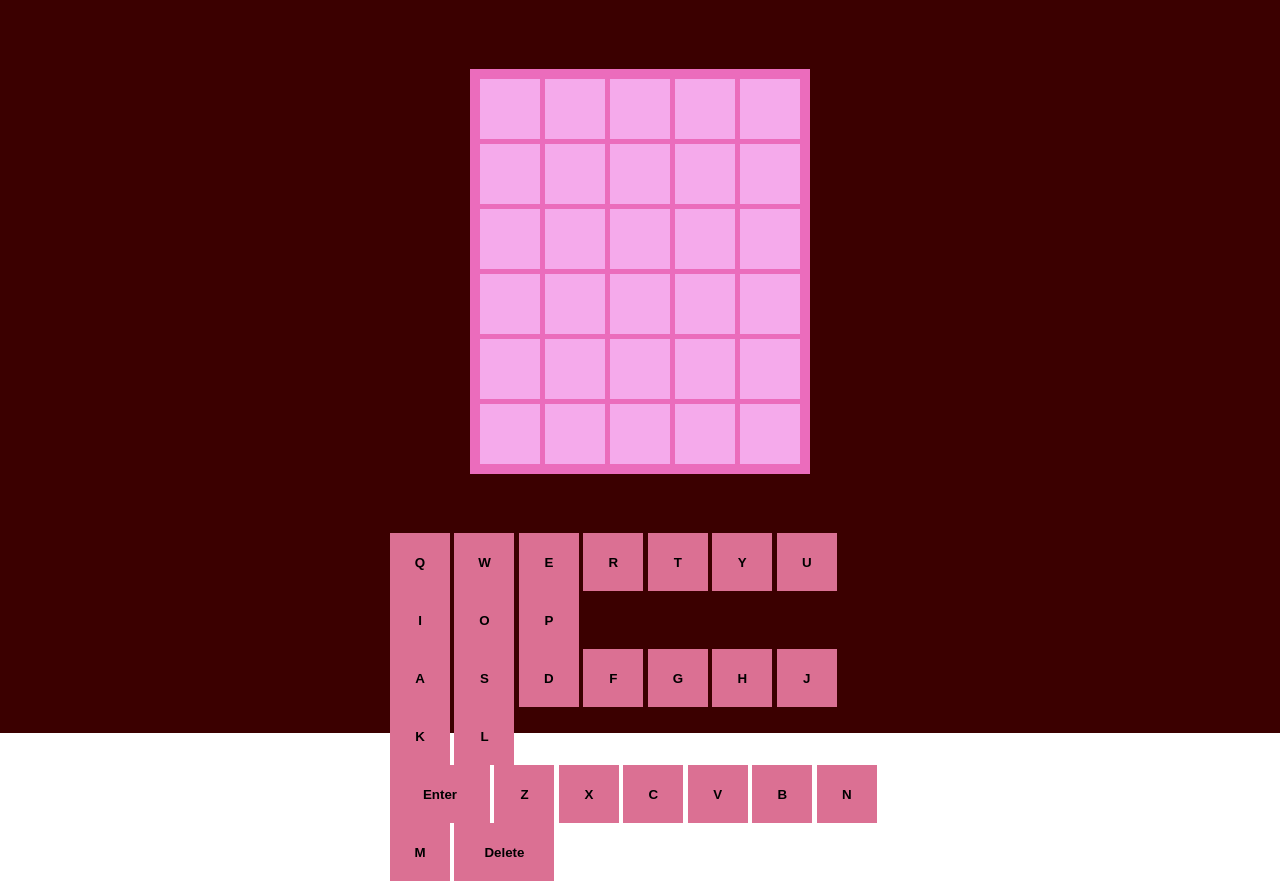
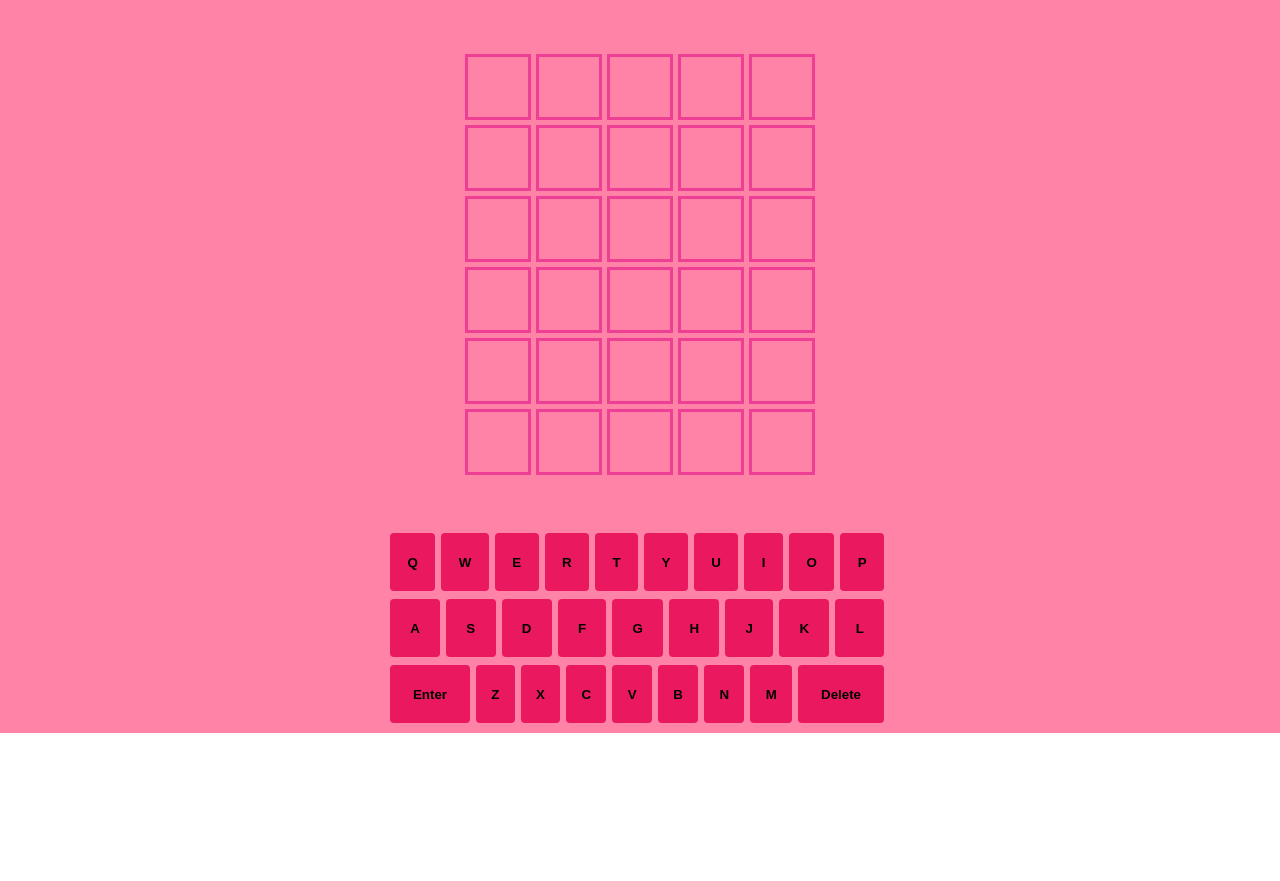
Before and after one commit to MAGS-GHC/wordle-ansebanse, a plain HTML site: page index.html in a window 1280 px wide. Shown: the part 67-948 px from the top of the page. After the commit the page ends 800 px from the top, so only its background shows below. Drawn offline with Linux system fonts and the light colour scheme.

Commit message:
Hent denne her

```diff
--- a/index.html
+++ b/index.html
@@ -5,7 +5,6 @@
     <meta name="viewport" content="width=device-width, initial-scale=1.8" />
     <title>Wordle</title>
     <link rel="stylesheet" href="style.css" />
-    <link rel="icon" href="Assets/wordle_logo_32x32.png" />
     <script src="script.js"></script>
   </head>
   <body>
@@ -19,7 +18,7 @@
         </div>
 
         <div id="keyboardcontainer">
-          <div class="keyboard-row"></div>
+          <div class="keyboard-row">
             <button data-key="q">Q</button>
             <button data-key="w">W</button>
             <button data-key="e">E</button>
@@ -30,9 +29,10 @@
             <button data-key="i">I</button>
             <button data-key="o">O</button>
             <button data-key="p">P</button>
+          </div>
 
-          <div class="keyboard-row"></div>
-          <div class="spacer-half"></div>
+          <div class="keyboard-row">
+            <div id="spacer-half"></div>
             <button data-key="a">A</button>
             <button data-key="s">S</button>
             <button data-key="d">D</button>
@@ -42,9 +42,10 @@
             <button data-key="j">J</button>
             <button data-key="k">K</button>
             <button data-key="l">L</button>
-          <div class="spacer-half"></div>
+            <div id="spacer-half"></div>
+          </div>
 
-          <div class="keyboard-row"></div>
+          <div class="keyboard-row">
             <button data-key="enter" class="wide-button">Enter</button>
             <button data-key="z">Z</button>
             <button data-key="x">X</button>
@@ -57,5 +58,6 @@
           </div>
         </div>
       </div>
+    </div>
   </body>
 </html>
--- a/script.js
+++ b/script.js
@@ -1,9 +1,41 @@
 // Creating the squares:
 document.addEventListener("DOMContentLoaded", () => {
-  createSquares();
+    createSquares();
 
-  function createSquares() {
-    const gameBoard = document.getElementById("board");
+    let GuessedWords = [[]];
+    let availableSpace = 1;
+
+    let word = "Dairy"
+
+    const keys = document.querySelectorAll('.keyboard-row button');
+
+    function HandleSubmitWord() {
+
+    }
+
+
+    function getCurrentWorldArray() {
+        const numberOfGuessedWords = GuessedWords.length
+        return GuessedWords[numberOfGuessedWords - 1];
+    }
+
+
+    function UpdateGuessedWords(letter) {
+        const CurrentWorldArray = getCurrentWorldArray();
+
+        if(CurrentWorldArray && CurrentWorldArray.length < 5) {
+            CurrentWorldArray.push(letter)
+
+            const availableSpaceEl = document.getElementById(String(availableSpace));
+            availableSpace = availableSpace + 1;
+
+            availableSpaceEl.textContent = letter;
+        }
+
+    }
+
+    function createSquares(){
+        const gameBoard = document.getElementById("board");
 
     for (let index = 0; index < 30; index++) {
       let square = document.createElement("div");
@@ -13,5 +45,3 @@ document.addEventListener("DOMContentLoaded", () => {
     }
   }
 });
-
-//hey
--- a/style.css
+++ b/style.css
@@ -11,27 +11,26 @@ body {
 
 #container {
   display: flex;
-  background-color: rgb(59, 0, 0);
+  background-color: rgb(255, 130, 167);
   height: 100%;
   align-items: center;
   flex-direction: column;
 }
 
 #game {
-    width: 100%;
-    max-width: 500px;
-    height: 100%;
-    display: flex;
-    flex-direction: column;
+  width: 100%;
+  max-width: 500px;
+  height: 100%;
+  display: flex;
+  flex-direction: column;
 }
 
 header {
   border-bottom: 3px solid rgb(255, 10, 194);
-  margin-bottom: 40px;
 }
 
 .title {
-  color: rgb(255, 255, 255);
+  color: rgb(255, 10, 194);
   font-size: 40px;
   font-weight: bold;
   margin: 7px 0 7px 0;
@@ -53,22 +52,24 @@ header {
   grid-gap: 5px;
   padding: 10px;
   box-sizing: border-box;
-  background-color: rgb(235, 108, 188);
 }
 
 .square {
-  border: 10px rgb(221, 130, 174);
+  border: 3px solid rgb(239, 63, 148);
   min-width: 60px;
   min-height: 60px;
-  background-color: rgb(245, 170, 235);
+  font-size: 55px;
+  font-weight: bold;
+  color: rgb(104, 234, 39);
+  text-transform: uppercase;
+  text-align: center;
 }
 
 #keyboardcontainer {
   height: 200px;
-  padding-top: 5%;
 }
 
-.keyboardrow {
+.keyboard-row {
   display: flex;
   justify-content: center;
   width: 100%;
@@ -76,26 +77,30 @@ header {
   touch-action: manipulation;
 }
 
-button {
+.keyboard-row button {
   font-family: inherit;
   font-weight: bold;
   border: 0;
   padding: 0;
   height: 58px;
-  width: 60px;
+  flex-grow: 1;
   cursor: pointer;
+  background-color: rgb(234, 24, 94);
+  color: rgb(0, 0, 0);
+  margin-right: 6px;
   flex-grow: 1;
-  background-color: palevioletred;
+  border-radius: 4px;
+  user-select: none;
 }
 
 button:hover {
-    background-color: pink;
+  background-color: rgb(255, 42, 148);
 }
 
-.wide-button {
-    width: 100px;
+.keyboard-row button.wide-button {
+  flex-grow: 1.5;
 }
 
 .spacer-half {
-    width: 30px;
+  flex-grow: 0.5;
 }
```
Also changed, not shown: 1 other file. Lines whose indentation alone changed are shown as unchanged.
